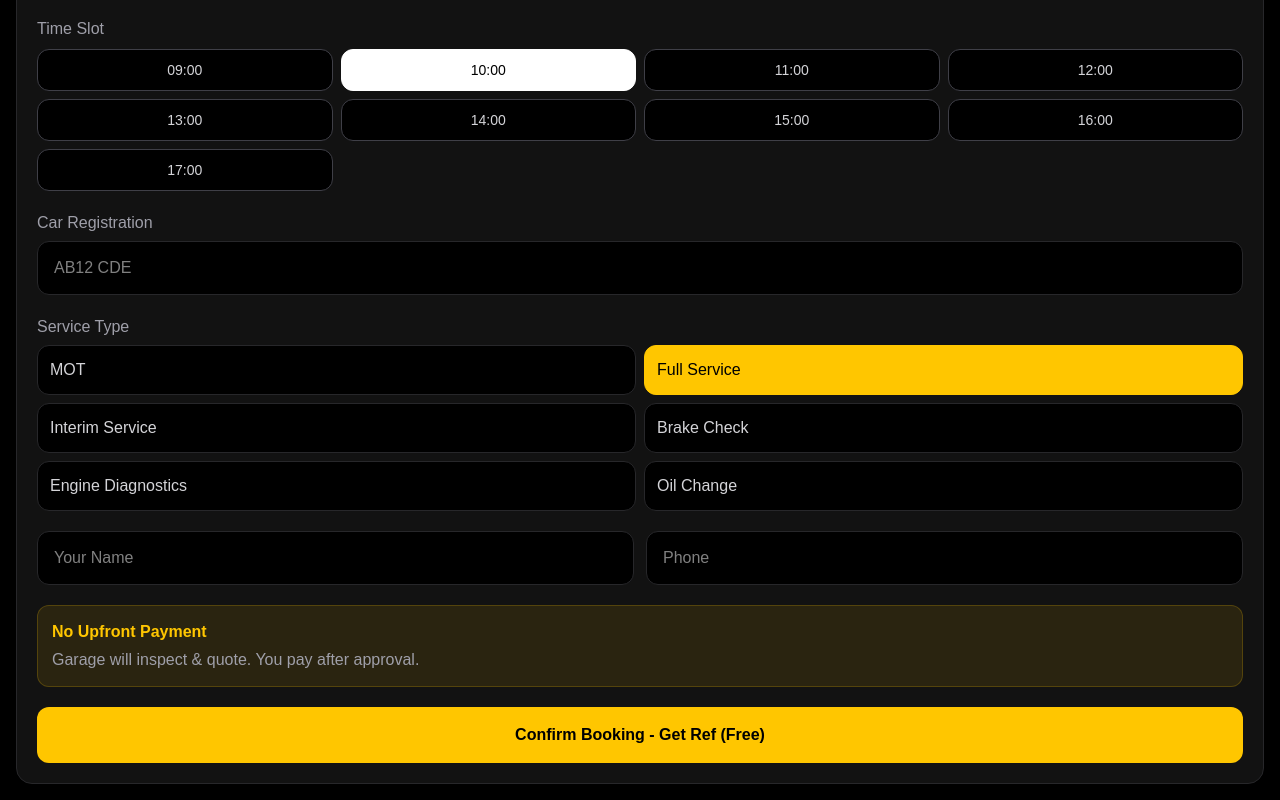
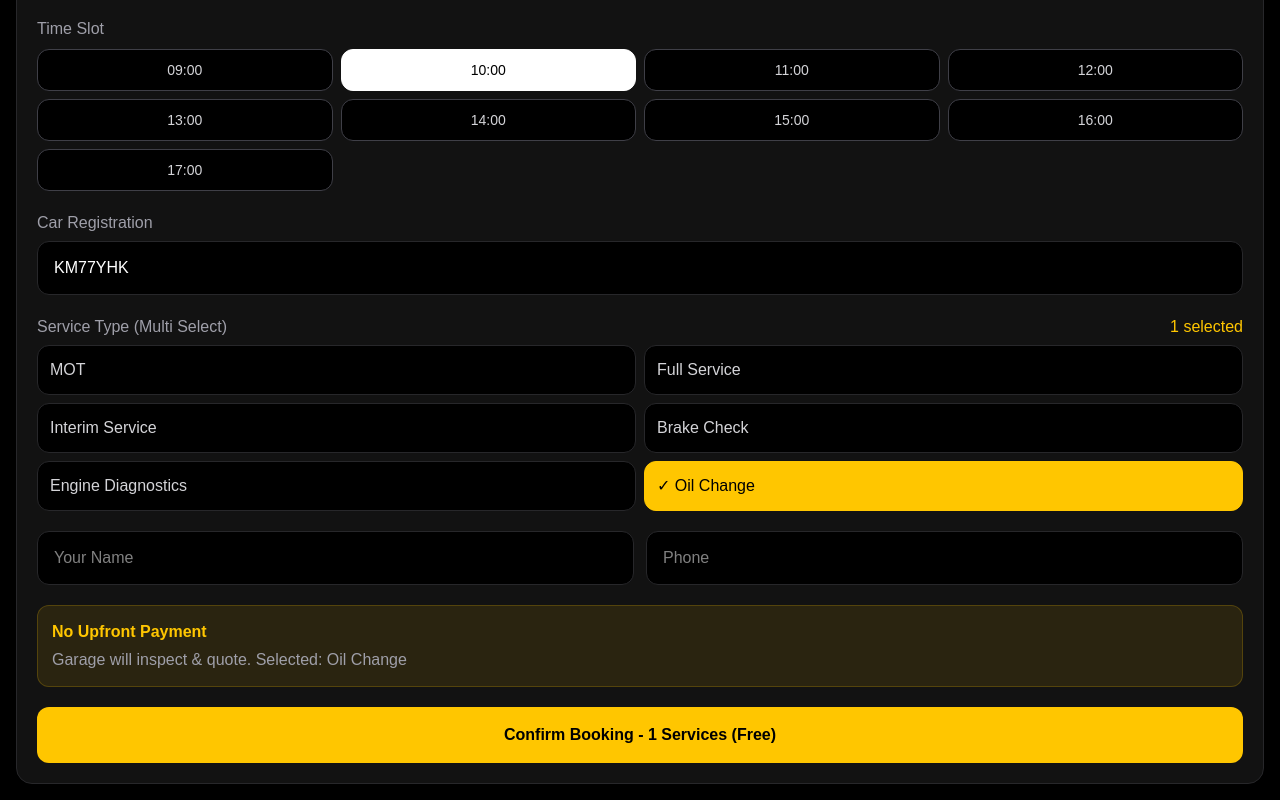
Before and after one commit to ayaan41/ai-garage, a Next.js app: page /book/mobile in a window 1280 px wide. Shown: the part 432-1232 px from the top of the page. Built offline with nearby package versions, Linux system fonts and the light colour scheme.

Commit message:
multi select services

```diff
--- a/src/app/book/[id]/page.tsx
+++ b/src/app/book/[id]/page.tsx
@@ -9,8 +9,8 @@ export default function BookPage() {
 
   const [selectedDate, setSelectedDate] = useState<Date | null>(null);
   const [selectedTime, setSelectedTime] = useState("10:00");
-  const [carReg, setCarReg] = useState("");
-  const [service, setService] = useState("Full Service");
+  const [carReg, setCarReg] = useState("KM77YHK");
+  const [selectedServices, setSelectedServices] = useState<string[]>(["Oil Change"]);
   const [name, setName] = useState("");
   const [phone, setPhone] = useState("");
   const [loading, setLoading] = useState(false);
@@ -21,11 +21,9 @@ export default function BookPage() {
     const month = currentMonth.getMonth();
     const firstDay = new Date(year, month, 1);
     const lastDay = new Date(year, month + 1, 0);
-    const days = [];
+    const days: (Date | null)[] = [];
     for (let i = 0; i < firstDay.getDay(); i++) days.push(null);
-    for (let d = 1; d <= lastDay.getDate(); d++) {
-      days.push(new Date(year, month, d));
-    }
+    for (let d = 1; d <= lastDay.getDate(); d++) days.push(new Date(year, month, d));
     return days;
   };
 
@@ -40,9 +38,19 @@ export default function BookPage() {
   const isToday = (date: Date) => new Date().toDateString() === date.toDateString();
   const isSelected = (date: Date) => selectedDate?.toDateString() === date.toDateString();
 
+  const toggleService = (s: string) => {
+    setSelectedServices(prev =>
+      prev.includes(s)? prev.filter(x=>x!==s) : [...prev, s]
+    );
+  };
+
   const handleBooking = async () => {
     if (!selectedDate ||!carReg ||!name ||!phone) {
       alert("Please fill all fields + select date");
+      return;
+    }
+    if (selectedServices.length === 0) {
+      alert("Select at least one service");
       return;
     }
     setLoading(true);
@@ -55,14 +63,15 @@ export default function BookPage() {
           booking_date: selectedDate.toISOString().split("T")[0],
           time_slot: selectedTime,
           car_reg: carReg.toUpperCase(),
-          service_type: service,
+          service_type: selectedServices.join(", "),
+          service_types: selectedServices,
           customer_name: name,
           phone: phone,
           status: "pending_quote",
         }),
       });
       const data = await res.json();
-      router.push(`/track/${data.ref || data.id}`);
+      router.push(`/track/${data.ref || data.id || data.booking_id}`);
     } catch (e) {
       alert("Booking failed");
     }
@@ -121,11 +130,17 @@ export default function BookPage() {
             <input value={carReg} onChange={e=>setCarReg(e.target.value)} placeholder="AB12 CDE" className="w-full mt-1.5 bg-black border border-zinc-800 rounded-xl px-4 py-3.5 text- uppercase outline-none focus:border-[#FFC600]" />
           </div>
           <div>
-            <label className="text- text-zinc-400">Service Type</label>
+            <div className="flex justify-between">
+              <label className="text- text-zinc-400">Service Type (Multi Select)</label>
+              <span className="text- text-[#FFC600]">{selectedServices.length} selected</span>
+            </div>
             <div className="grid grid-cols-2 gap-2 mt-1.5">
-              {services.map(s => (
-                <button key={s} onClick={()=>setService(s)} className={`py-3 rounded-xl text- font-medium border text-left px-3 ${service===s? "bg-[#FFC600] text-black border-[#FFC600]" : "bg-black border-zinc-800 text-zinc-300"}`}>{s}</button>
-              ))}
+              {services.map(s => {
+                const active = selectedServices.includes(s);
+                return (
+                  <button key={s} onClick={()=>toggleService(s)} className={`py-3 rounded-xl text- font-medium border text-left px-3 ${active? "bg-[#FFC600] text-black border-[#FFC600]" : "bg-black border-zinc-800 text-zinc-300"}`}>{active? "✓ " : ""}{s}</button>
+                );
+              })}
             </div>
           </div>
           <div className="grid grid-cols-2 gap-3">
@@ -134,10 +149,10 @@ export default function BookPage() {
           </div>
           <div className="bg-[#FFC600]/10 border border-[#FFC600]/20 rounded-xl p-3.5">
             <p className="text-[#FFC600] text- font-bold">No Upfront Payment</p>
-            <p className="text-zinc-400 text- mt-1">Garage will inspect & quote. You pay after approval.</p>
+            <p className="text-zinc-400 text- mt-1">Garage will inspect & quote. Selected: {selectedServices.join(", ") || "None"}</p>
           </div>
           <button onClick={handleBooking} disabled={loading} className="w-full bg-[#FFC600] text-black font-bold py-4 rounded-xl text-">
-            {loading? "Booking..." : "Confirm Booking - Get Ref (Free)"}
+            {loading? "Booking..." : `Confirm Booking - ${selectedServices.length} Services (Free)`}
           </button>
         </div>
       </div>
```
